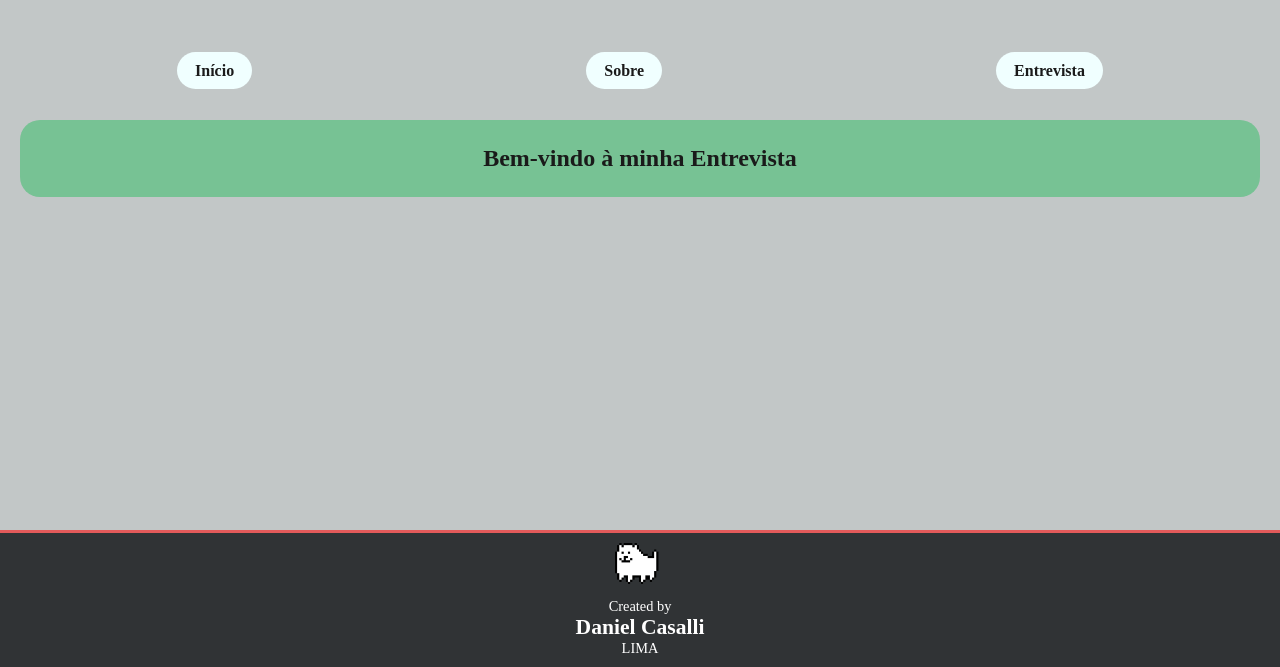
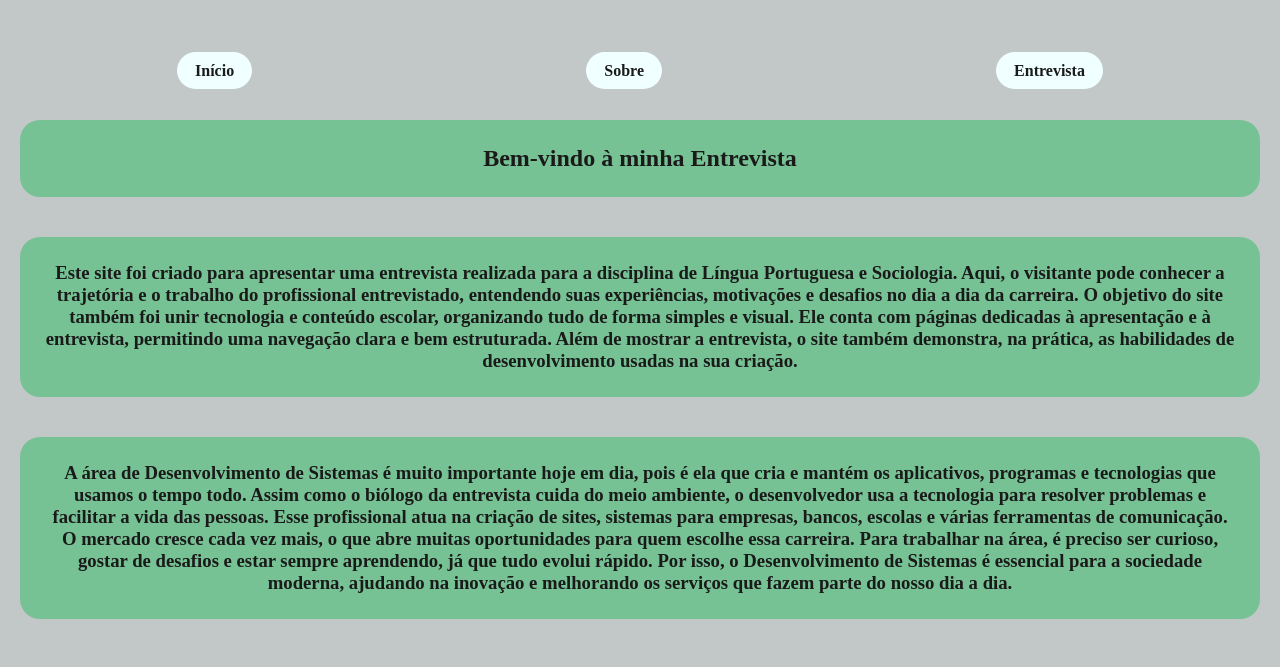
Before and after one commit to daniel-casalli02/Entrevista, a plain HTML site: page index.html in a window 1280 px wide. Shown: the part 133-800 px from the top of the page. Drawn offline with Linux system fonts and the light colour scheme.

Commit message:
finaliza site

```diff
--- a/assets/css/style.css
+++ b/assets/css/style.css
@@ -80,6 +80,11 @@ footer a:hover {
     margin-bottom: 10px;
 }
 
+.rafael{
+    width: 300px;
+    margin: 50px;
+}
+
 main {
     flex: 1;
     padding: 40px 20px;
@@ -95,6 +100,23 @@ main {
     border-radius: 20px;
 }
 
+.apresentacaosite{
+    text-align: center;
+    max-width: 400;
+    margin: 40px auto;
+    background-color: #77c294;
+    padding: 25px;
+    border-radius: 20px;
+}
+
+.resumo{
+    text-align: center;
+    max-width: 400;
+    margin: 40px auto;
+    background-color: #77c294;
+    padding: 25px;
+    border-radius: 20px;
+}
 
 #sobre-container {
 text-align: center;
--- a/index.html
+++ b/index.html
@@ -27,6 +27,19 @@
             <h2>Bem-vindo à minha Entrevista</h2>
         </section>
 
+        <section class="apresentacaosite">
+            <h3>Este site foi criado para apresentar uma entrevista realizada para a disciplina de Língua Portuguesa e Sociologia. Aqui, o visitante pode conhecer a trajetória e o trabalho do profissional entrevistado, entendendo suas experiências, motivações e desafios no dia a dia da carreira.
+O objetivo do site também foi unir tecnologia e conteúdo escolar, organizando tudo de forma simples e visual. Ele conta com páginas dedicadas à apresentação e à entrevista, permitindo uma navegação clara e bem estruturada.
+Além de mostrar a entrevista, o site também demonstra, na prática, as habilidades de desenvolvimento usadas na sua criação.</h3>
+        </section>
+
+        <section class="resumo">
+            <h3>A área de Desenvolvimento de Sistemas é muito importante hoje em dia, pois é ela que cria e mantém os aplicativos, programas e tecnologias que usamos o tempo todo. Assim como o biólogo da entrevista cuida do meio ambiente, o desenvolvedor usa a tecnologia para resolver problemas e facilitar a vida das pessoas.
+
+Esse profissional atua na criação de sites, sistemas para empresas, bancos, escolas e várias ferramentas de comunicação. O mercado cresce cada vez mais, o que abre muitas oportunidades para quem escolhe essa carreira. Para trabalhar na área, é preciso ser curioso, gostar de desafios e estar sempre aprendendo, já que tudo evolui rápido.
+
+Por isso, o Desenvolvimento de Sistemas é essencial para a sociedade moderna, ajudando na inovação e melhorando os serviços que fazem parte do nosso dia a dia.</h3>
+        </section>
     </main>
 
     <footer>
```
Also changed, not shown: pages/sobre.html (+1 -0 lines), assets/img/rafael.png (added).
